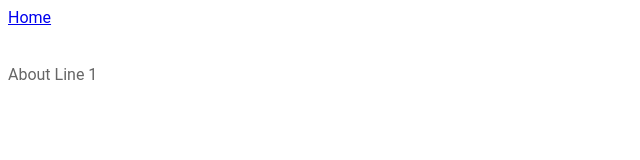
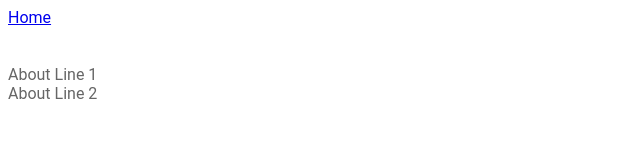
Before and after one commit to softskye/abc, a plain HTML site: page about.html in a window 1280 px wide. Shown: the full height of the page, 0-640 px from the left. Drawn offline with Linux system fonts and the light colour scheme.

Commit message:
In About page line 2 added

```diff
--- a/about.html
+++ b/about.html
@@ -12,6 +12,7 @@
 <div id="text1"><a href="index.html">Home</a></div>
 <br><br>
 <div id="text1">About Line 1</div>
+<div id="text1">About Line 2</div>
 
 
 	</body>
```
